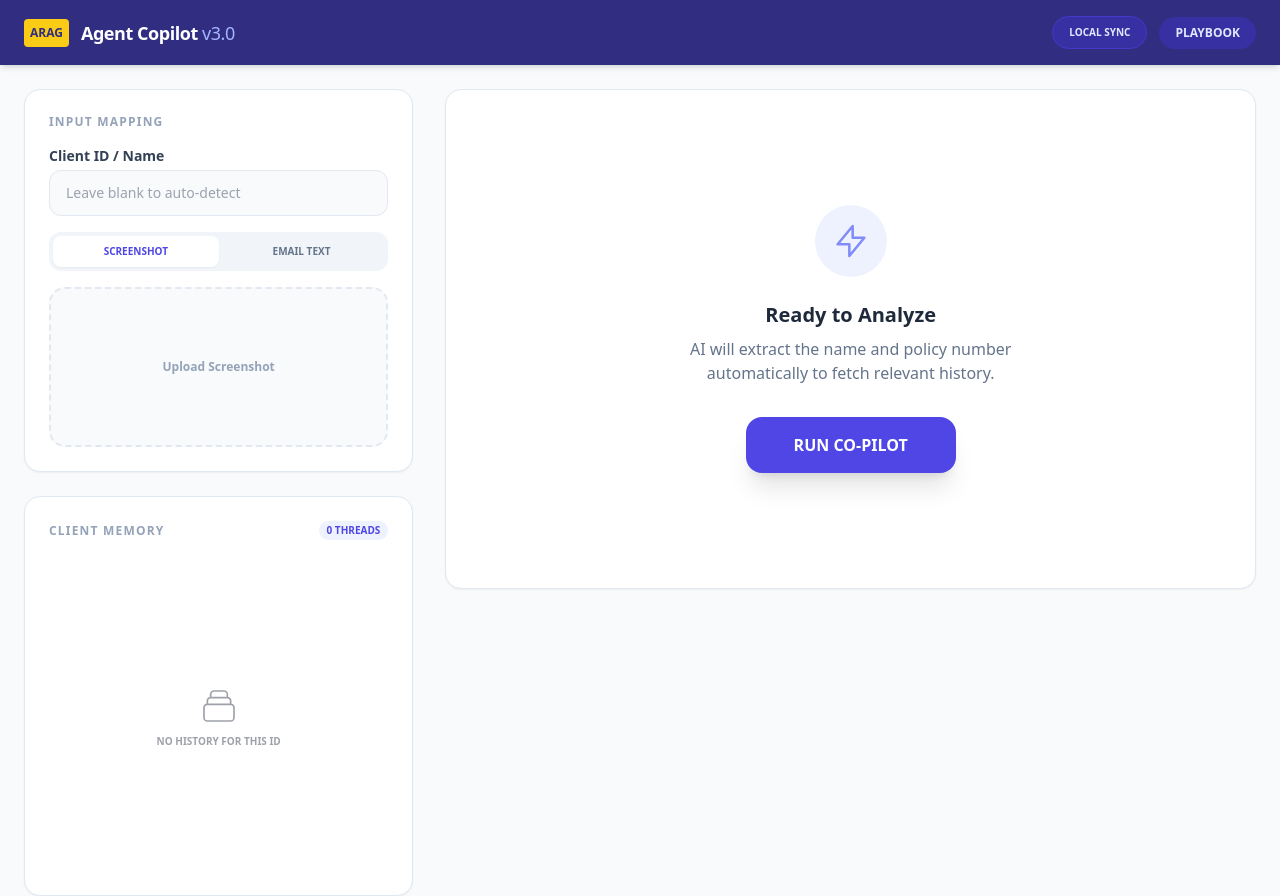
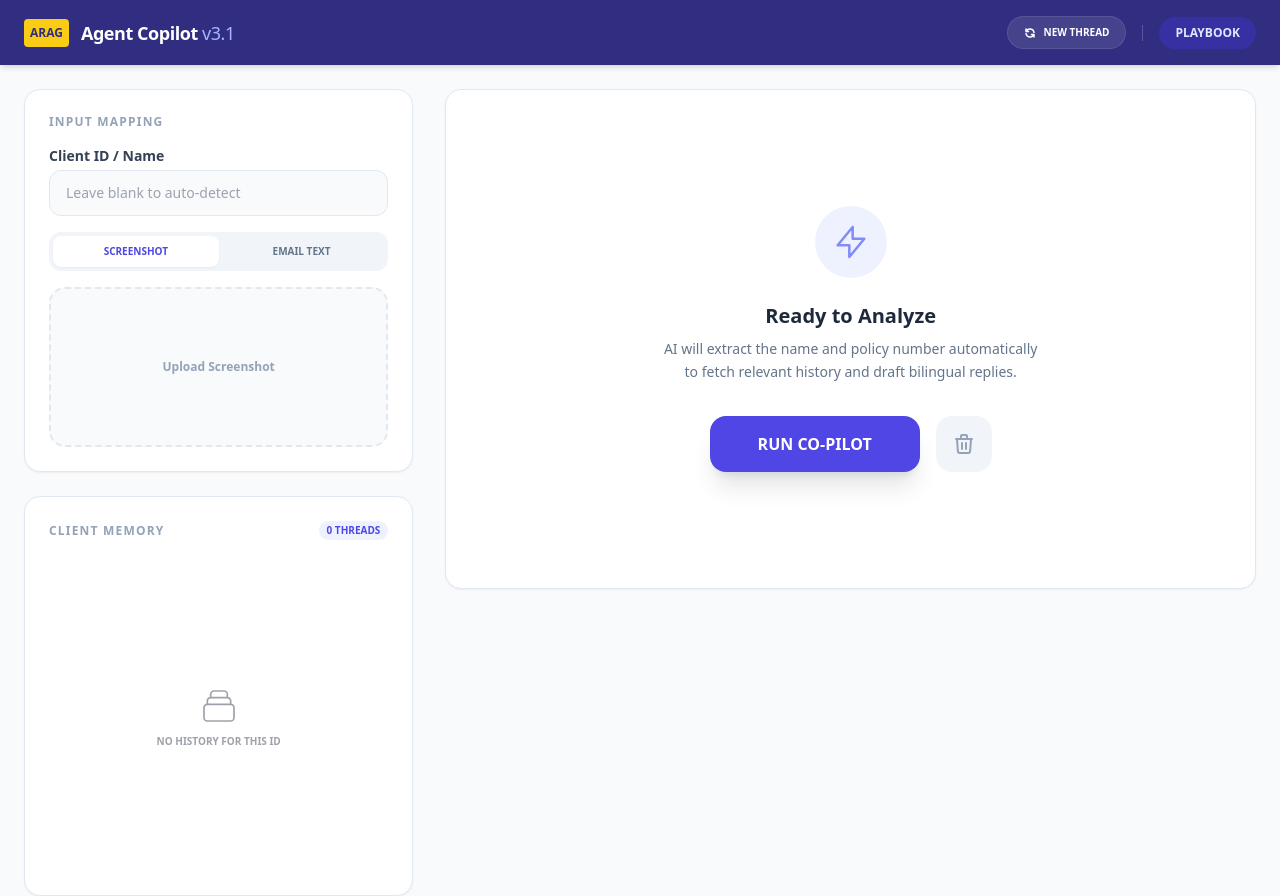
Before and after one commit to nazmul-piash/insurance-agent-copilot, a React (Vite) app: page / in a window 1280 px wide. Built offline with nearby package versions, Linux system fonts and the light colour scheme.

Commit message:
new reset option

```diff
--- a/App.tsx
+++ b/App.tsx
@@ -85,6 +85,14 @@ const App: React.FC = () => {
     loadHistory();
   }, [clientId, cloudSettings]);
 
+  const resetWorkspace = () => {
+    setClientId('');
+    setPreviewUrl(null);
+    setEmailText('');
+    setState({ loading: false, error: null, result: null });
+    if (fileInputRef.current) fileInputRef.current.value = '';
+  };
+
   const handleGenerate = async () => {
     if (inputMode === 'image' && !previewUrl) {
       setState(s => ({...s, error: "Please upload an email screenshot."}));
@@ -101,7 +109,7 @@ const App: React.FC = () => {
       const inputData = inputMode === 'image' ? { image: previewUrl! } : { text: emailText };
       const result = await generateInsuranceReply(inputData, clientId, clientHistory, playbook);
 
-      // Auto-set Client ID if it was empty
+      const finalClientId = clientId || result.extractedClientName;
       if (!clientId && result.extractedClientName) {
         setClientId(result.extractedClientName);
       }
@@ -111,8 +119,6 @@ const App: React.FC = () => {
         summary: result.summary,
         policyNumber: result.extractedPolicyNumber || undefined,
       };
-
-      const finalClientId = clientId || result.extractedClientName;
 
       if (cloudSettings.enabled) {
         try {
@@ -156,12 +162,18 @@ const App: React.FC = () => {
       <nav className="bg-indigo-900 text-white px-6 py-4 shadow-md flex justify-between items-center sticky top-0 z-50">
         <div className="flex items-center space-x-3">
           <div className="bg-yellow-400 p-1.5 rounded text-indigo-900 font-black text-xs">ARAG</div>
-          <h1 className="text-lg font-bold tracking-tight">Agent Copilot <span className="text-indigo-300 font-normal">v3.0</span></h1>
+          <h1 className="text-lg font-bold tracking-tight">Agent Copilot <span className="text-indigo-300 font-normal">v3.1</span></h1>
         </div>
-        <div className="flex items-center space-x-3">
-          <button onClick={() => setIsCloudSettingsOpen(true)} className="flex items-center space-x-2 px-4 py-2 rounded-full text-[10px] font-black bg-indigo-800 text-indigo-100 border border-indigo-700">
-            <span>{cloudSettings.enabled ? 'CLOUD SYNC ON' : 'LOCAL SYNC'}</span>
+        <div className="flex items-center space-x-4">
+          <button
+            onClick={resetWorkspace}
+            className="flex items-center space-x-2 px-4 py-2 rounded-full text-[10px] font-black bg-white/10 hover:bg-white/20 transition-all border border-white/10"
+            title="Full Workspace Reset"
+          >
+            <svg className="h-3 w-3" fill="none" viewBox="0 0 24 24" stroke="currentColor"><path strokeLinecap="round" strokeLinejoin="round" strokeWidth={3} d="M4 4v5h.582m15.356 2A8.001 8.001 0 004.582 9m0 0H9m11 11v-5h-.581m0 0a8.003 8.003 0 01-15.357-2m15.357 2H15" /></svg>
+            <span>NEW THREAD</span>
           </button>
+          <div className="h-4 w-px bg-white/20"></div>
           <button onClick={() => setIsTrainingOpen(!isTrainingOpen)} className={`px-4 py-2 rounded-full text-xs font-bold transition-all ${isTrainingOpen ? 'bg-yellow-400 text-indigo-900' : 'bg-indigo-800 text-indigo-100'}`}>PLAYBOOK</button>
         </div>
       </nav>
@@ -196,6 +208,7 @@ const App: React.FC = () => {
                   )}
                   <input
                     type="file"
+                    ref={fileInputRef}
                     onChange={(e) => {
                       const file = e.target.files?.[0];
                       if (file) {
@@ -238,17 +251,26 @@ const App: React.FC = () => {
                 <svg className="h-10 w-10 text-indigo-400" fill="none" viewBox="0 0 24 24" stroke="currentColor"><path strokeLinecap="round" strokeLinejoin="round" strokeWidth={1.5} d="M13 10V3L4 14h7v7l9-11h-7z" /></svg>
               </div>
               <h3 className="text-xl font-bold text-slate-800 mb-2">Ready to Analyze</h3>
-              <p className="text-slate-500 max-w-sm mb-8">AI will extract the name and policy number automatically to fetch relevant history.</p>
+              <p className="text-slate-500 max-w-sm mb-8 text-sm leading-relaxed">AI will extract the name and policy number automatically to fetch relevant history and draft bilingual replies.</p>
 
-              {state.error && <div className="mb-6 p-3 bg-red-50 text-red-600 text-[10px] font-black rounded-lg border border-red-100">{state.error}</div>}
+              {state.error && <div className="mb-6 p-3 bg-red-50 text-red-600 text-[10px] font-black rounded-lg border border-red-100 animate-in shake duration-300">{state.error}</div>}
 
+              <div className="flex items-center space-x-4">
                 <button
                   onClick={handleGenerate}
                   disabled={state.loading}
                   className="px-12 py-4 bg-indigo-600 text-white rounded-2xl font-black shadow-xl hover:bg-indigo-700 transition-all active:scale-95 disabled:opacity-50"
                 >
-                {state.loading ? 'EXTRACTING...' : 'RUN CO-PILOT'}
+                  {state.loading ? 'ANALYZING...' : 'RUN CO-PILOT'}
                 </button>
+                <button
+                  onClick={resetWorkspace}
+                  className="p-4 bg-slate-100 text-slate-400 rounded-2xl hover:bg-slate-200 hover:text-slate-600 transition-all"
+                  title="Clear All Inputs"
+                >
+                  <svg className="h-6 w-6" fill="none" viewBox="0 0 24 24" stroke="currentColor"><path strokeLinecap="round" strokeLinejoin="round" strokeWidth={2} d="M19 7l-.867 12.142A2 2 0 0116.138 21H7.862a2 2 0 01-1.995-1.858L5 7m5 4v6m4-6v6m1-10V4a1 1 0 00-1-1h-4a1 1 0 00-1 1v3M4 7h16" /></svg>
+                </button>
+              </div>
             </div>
           ) : (
             <div className="space-y-6 animate-in slide-in-from-bottom-8 duration-500">
@@ -264,34 +286,49 @@ const App: React.FC = () => {
                     <p className="text-sm font-bold">{state.result.extractedPolicyNumber || '⚠️ MISSING - REQUESTED'}</p>
                   </div>
                 </div>
-                <div className="bg-emerald-800 px-3 py-1 rounded-full text-[10px] font-black border border-emerald-700">AUTO-MAPPED</div>
+                <div className="bg-emerald-800 px-3 py-1 rounded-full text-[10px] font-black border border-emerald-700">MAPPED</div>
               </div>
 
               <div className="bg-white rounded-2xl shadow-sm border border-slate-200 p-6">
                 <h3 className="text-xs font-black text-slate-400 uppercase tracking-widest mb-4">Internal Analysis</h3>
-                <div className="bg-slate-50 p-4 rounded-xl text-slate-700 italic border-l-4 border-indigo-400">{state.result.summary}</div>
+                <div className="bg-slate-50 p-4 rounded-xl text-slate-700 italic border-l-4 border-indigo-400 shadow-inner">{state.result.summary}</div>
               </div>
 
               <div className="bg-white rounded-2xl shadow-xl border border-slate-200 overflow-hidden">
                 <div className="bg-indigo-900 text-white px-6 py-4 flex justify-between items-center">
                   <div className="flex bg-indigo-950 p-1 rounded-lg">
-                    <button onClick={() => setActiveLang('en')} className={`px-4 py-1.5 rounded-md text-xs font-black transition-all ${activeLang === 'en' ? 'bg-indigo-600' : 'text-indigo-400'}`}>EN</button>
-                    <button onClick={() => setActiveLang('de')} className={`px-4 py-1.5 rounded-md text-xs font-black transition-all ${activeLang === 'de' ? 'bg-indigo-600' : 'text-indigo-400'}`}>DE</button>
+                    <button onClick={() => setActiveLang('en')} className={`px-4 py-1.5 rounded-md text-xs font-black transition-all ${activeLang === 'en' ? 'bg-indigo-600 shadow-md' : 'text-indigo-400 hover:text-indigo-200'}`}>EN</button>
+                    <button onClick={() => setActiveLang('de')} className={`px-4 py-1.5 rounded-md text-xs font-black transition-all ${activeLang === 'de' ? 'bg-indigo-600 shadow-md' : 'text-indigo-400 hover:text-indigo-200'}`}>DE</button>
                   </div>
                   <button
-                    onClick={() => { navigator.clipboard.writeText(activeLang === 'en' ? state.result!.replyEnglish : state.result!.replyGerman); alert("Copied!"); }}
-                    className="text-xs bg-indigo-600 px-4 py-1.5 rounded-lg font-bold"
+                    onClick={() => { navigator.clipboard.writeText(activeLang === 'en' ? state.result!.replyEnglish : state.result!.replyGerman); alert("Draft Copied!"); }}
+                    className="text-xs bg-indigo-600 hover:bg-indigo-500 px-4 py-1.5 rounded-lg font-bold transition-all shadow-md active:scale-95"
                   >
-                    COPY REPLY
+                    COPY {activeLang.toUpperCase()} DRAFT
                   </button>
                 </div>
                 <textarea
                   value={activeLang === 'en' ? state.result.replyEnglish : state.result.replyGerman}
                   readOnly
-                  className="w-full h-[350px] p-8 font-mono text-sm text-slate-800 outline-none resize-none"
+                  className="w-full h-[350px] p-8 font-mono text-sm text-slate-800 outline-none resize-none border-none leading-relaxed"
                 />
-                <div className="bg-slate-50 px-6 py-4 border-t border-slate-100 flex justify-end">
-                  <button onClick={() => setState({loading: false, error: null, result: null})} className="text-xs font-bold text-slate-400 hover:text-slate-600">NEW ANALYSIS</button>
+                <div className="bg-slate-50 px-6 py-6 border-t border-slate-100 flex items-center justify-between">
+                  <p className="text-[10px] font-bold text-slate-400 italic">Work completed. Ready for the next task?</p>
+                  <div className="flex space-x-4">
+                    <button
+                      onClick={() => setState({loading: false, error: null, result: null})}
+                      className="text-xs font-bold text-slate-400 hover:text-slate-600"
+                    >
+                      EDIT DRAFT
+                    </button>
+                    <button
+                      onClick={resetWorkspace}
+                      className="px-6 py-2.5 bg-indigo-600 text-white rounded-xl font-black text-xs shadow-lg hover:bg-indigo-700 transition-all active:scale-95 flex items-center"
+                    >
+                      <svg className="h-3.5 w-3.5 mr-2" fill="none" viewBox="0 0 24 24" stroke="currentColor"><path strokeLinecap="round" strokeLinejoin="round" strokeWidth={3} d="M12 6v6m0 0v6m0-6h6m-6 0H6" /></svg>
+                      START NEXT CASE
+                    </button>
+                  </div>
                 </div>
               </div>
             </div>
```
Also changed, not shown: package.json (+4 -9 lines). Lines whose indentation alone changed are shown as unchanged.
